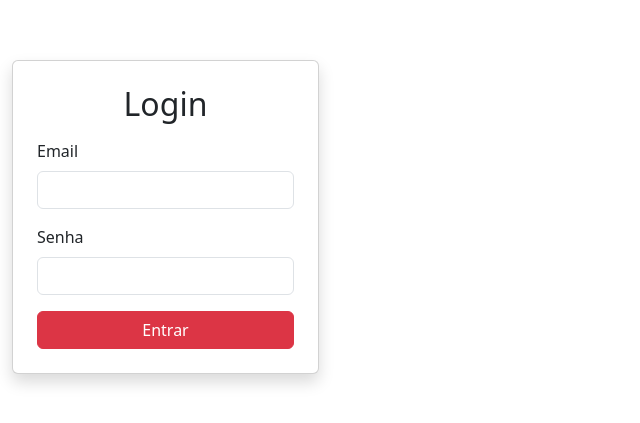
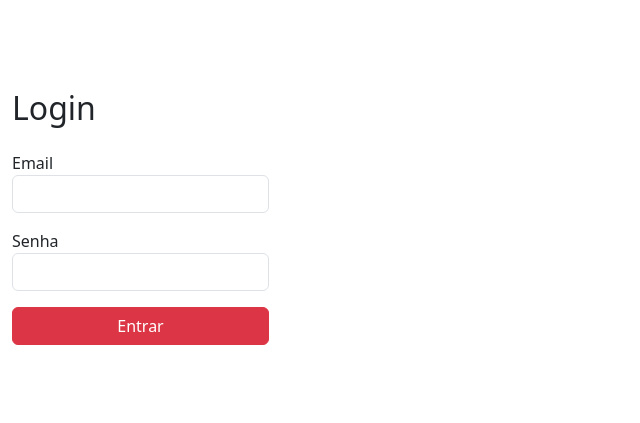
Before and after one commit to EduardoArauj0/MVP-de-Delivery-de-Comida, a React (Vite) app in the folder frontend-delivery/: page /login in a window 1280 px wide. Shown: the part 183-606 px from the top of the page, without its empty margins (0-640 px from the left). Built offline with nearby package versions, Linux system fonts and the light colour scheme.

Commit message:
feat: login funcional com redirecionamento por tipo de usuário

```diff
--- a/frontend-delivery/src/pages/Login.jsx
+++ b/frontend-delivery/src/pages/Login.jsx
@@ -1,41 +1,63 @@
 import { useState } from 'react';
 import axios from 'axios';
+import { useNavigate } from 'react-router-dom';
 import { useAuth } from '../context/AuthContext';
 
 export default function Login() {
   const { login } = useAuth();
+  const navigate = useNavigate();
+
   const [email, setEmail] = useState('');
   const [senha, setSenha] = useState('');
   const [erro, setErro] = useState('');
 
-  const handleSubmit = async (e) => {
+  async function handleSubmit(e) {
     e.preventDefault();
     try {
-      const response = await axios.post('http://localhost:3000/usuarios/login', {
-        email,
-        senha
-      });
-      login(response.data);
+      const res = await axios.post('http://localhost:3000/login', { email, senha });
+      login(res.data.token, res.data.user);
+
+      // redirecionar para o dashboard correto
+      const tipo = res.data.user.tipo;
+      if (tipo === 'cliente') {
+        navigate('/dashboard-cliente');
+      } else if (tipo === 'empresa') {
+        navigate('/pedidos-recebidos');
+      } else {
+        navigate('/admin');
+      }
     } catch (err) {
-      console.error(err);
+      console.error(err)
       setErro('Email ou senha inválidos');
     }
-  };
+  }
 
   return (
-    <div className="container d-flex align-items-center justify-content-center vh-100">
-      <form onSubmit={handleSubmit} className="card p-4 shadow" style={{ maxWidth: 400, width: '100%' }}>
-        <h2 className="mb-3 text-center">Login</h2>
-        {erro && <div className="alert alert-danger">{erro}</div>}
+    <div className="container py-5" style={{ maxWidth: 500 }}>
+      <h2 className="mb-4">Login</h2>
+      {erro && <div className="alert alert-danger">{erro}</div>}
+      <form onSubmit={handleSubmit}>
         <div className="mb-3">
-          <label className="form-label">Email</label>
-          <input type="email" className="form-control" value={email} onChange={e => setEmail(e.target.value)} required />
+          <label>Email</label>
+          <input
+            type="email"
+            className="form-control"
+            value={email}
+            onChange={(e) => setEmail(e.target.value)}
+            required
+          />
         </div>
         <div className="mb-3">
-          <label className="form-label">Senha</label>
-          <input type="password" className="form-control" value={senha} onChange={e => setSenha(e.target.value)} required />
+          <label>Senha</label>
+          <input
+            type="password"
+            className="form-control"
+            value={senha}
+            onChange={(e) => setSenha(e.target.value)}
+            required
+          />
         </div>
-        <button type="submit" className="btn btn-danger w-100">Entrar</button>
+        <button className="btn btn-danger w-100">Entrar</button>
       </form>
     </div>
   );
```
